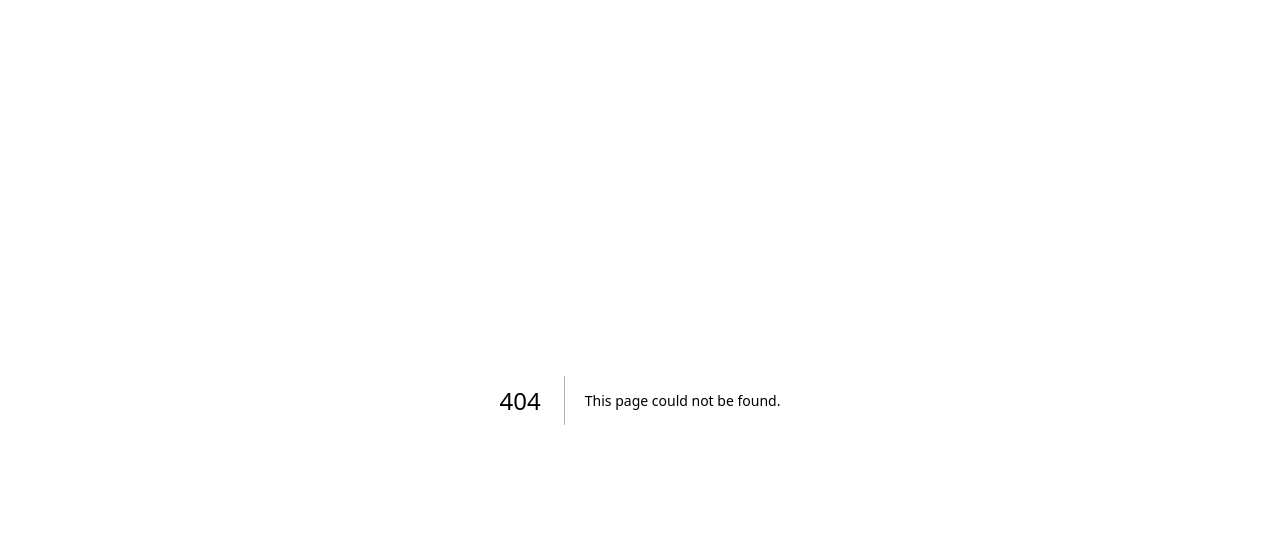
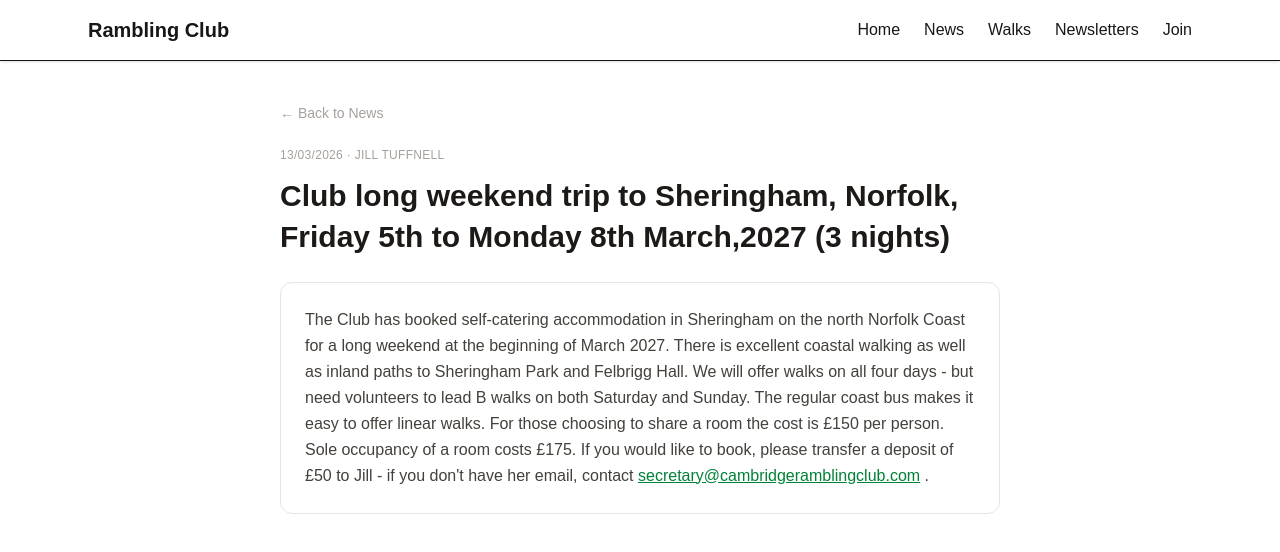
Before and after one commit to pelx/cambridge-rambling-club, a Next.js app: page /news/1 in a window 1280 px wide. Before the commit this address had no page. Shown: the top 552 px of the page. Built offline with nearby package versions, Linux system fonts and the light colour scheme.

Commit message:
Removed club from news menue

```diff
--- a/app/club-news/[id]/page.tsx
+++ b/app/news/[id]/page.tsx
@@ -17,8 +17,8 @@ export default async function NewsPostPage({ params }: { params: Promise<{ id: s
             <Navbar />
             <div className="max-w-3xl mx-auto px-4 sm:px-6 py-10">
 
-                <Link href="/club-news" className="text-sm text-stone-400 hover:text-stone-600 transition-colors mb-6 inline-block">
-                    ← Back to Club News
+                <Link href="/news" className="text-sm text-stone-400 hover:text-stone-600 transition-colors mb-6 inline-block">
+                    ← Back to News
                 </Link>
 
                 <p className="text-xs text-stone-400 uppercase tracking-wide mb-3">
@@ -30,8 +30,16 @@ export default async function NewsPostPage({ params }: { params: Promise<{ id: s
                 </h1>
 
                 <div className="bg-white border border-stone-200 rounded-xl p-6">
-                    <p className="text-stone-700 leading-relaxed whitespace-pre-line">
-                        {post.content}
+                    <p className="text-stone-700 leading-relaxed">
+                        {post.content.split(/([\w.-]+@[\w.-]+\.\w+)/).map((part, i) =>
+                            /[\w.-]+@[\w.-]+\.\w+/.test(part) ? (
+                                <a key={i} href={`mailto:${ part }`} className="text-green-700 underline hover:text-green-900">
+                                    {part}
+                                </a>
+                            ) : (
+                                part
+                            )
+                        )}
                     </p>
                 </div>
 
--- a/app/club-news/page.tsx
+++ b/app/news/page.tsx
@@ -2,11 +2,11 @@ import Navbar from '../../components/Navbar';
 import Link from 'next/link';
 import { news } from '../../lib/news';
 
-export default function ClubNewsPage() {
-  const sorted = [...news].sort((a, b) => {
+export default function NewsPage() {
+  const sorted = [ ...news ].sort((a, b) => {
     const parse = (d: string) => {
-      const [dd, mm, yyyy] = d.split('/');
-      return new Date(`${yyyy}-${mm}-${dd}`).getTime();
+      const [ dd, mm, yyyy ] = d.split('/');
+      return new Date(`${ yyyy }-${ mm }-${ dd }`).getTime();
     };
     return parse(b.postDate) - parse(a.postDate);
   });
@@ -15,12 +15,12 @@ export default function ClubNewsPage() {
     <>
       <Navbar />
       <div className="max-w-3xl mx-auto px-4 sm:px-6 py-10">
-        <h1 className="text-3xl font-bold mb-2">Club News</h1>
+        <h1 className="text-3xl font-bold mb-2">News</h1>
         <p className="text-stone-500 mb-8">Latest announcements from the club.</p>
 
         <div className="flex flex-col gap-6">
           {sorted.map(post => (
-            <Link key={post.id} href={`/club-news/${post.id}`}>
+            <Link key={post.id} href={`/news/${ post.id }`}>
               <div className="bg-white border border-stone-200 rounded-xl p-6 hover:border-stone-300 transition-colors cursor-pointer">
                 <p className="text-xs text-stone-400 uppercase tracking-wide mb-2">
                   {post.postDate} · {post.author}
--- a/components/Navbar.tsx
+++ b/components/Navbar.tsx
@@ -29,8 +29,8 @@ export default function Navbar() {
                     <Link href="/" className={linkClass('/')}>
                         Home
                     </Link>
-                    <Link href="/club-news" className={linkClass('/club-news')}>
-                        Club News
+                    <Link href="/news" className={linkClass('/news')}>
+                        News
                     </Link>
                     <Link href="/walks" className={linkClass('/walks')}>
                         Walks
```
